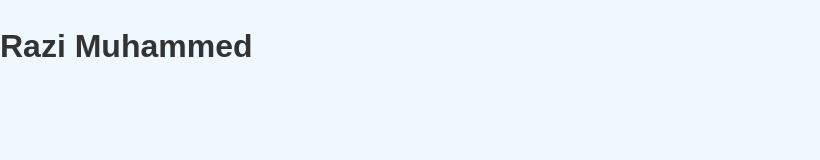
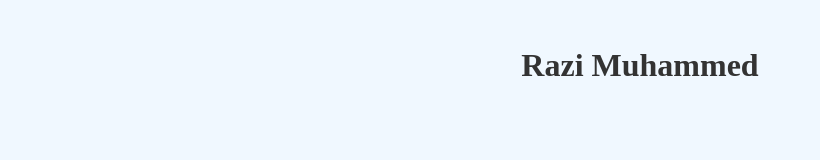
Before and after one commit to razigito/mypage, a plain HTML site: page index.html in a window 1280 px wide. Shown: the whole page, without its empty margins (0-820 px from the left). Drawn offline with Linux system fonts and the light colour scheme.

Commit message:
text aligned to center

```diff
--- a/style.css
+++ b/style.css
@@ -1,8 +1,12 @@
  body {
-     font-family: Arial, sans-serif;
+
      margin: 0;
      padding: 0;
      background-color: #F0F8FF;
      line-height: 1.6;
      color: #333;
  }
+h1{
+    text-align: center;
+    margin: 40px;
+}
```
